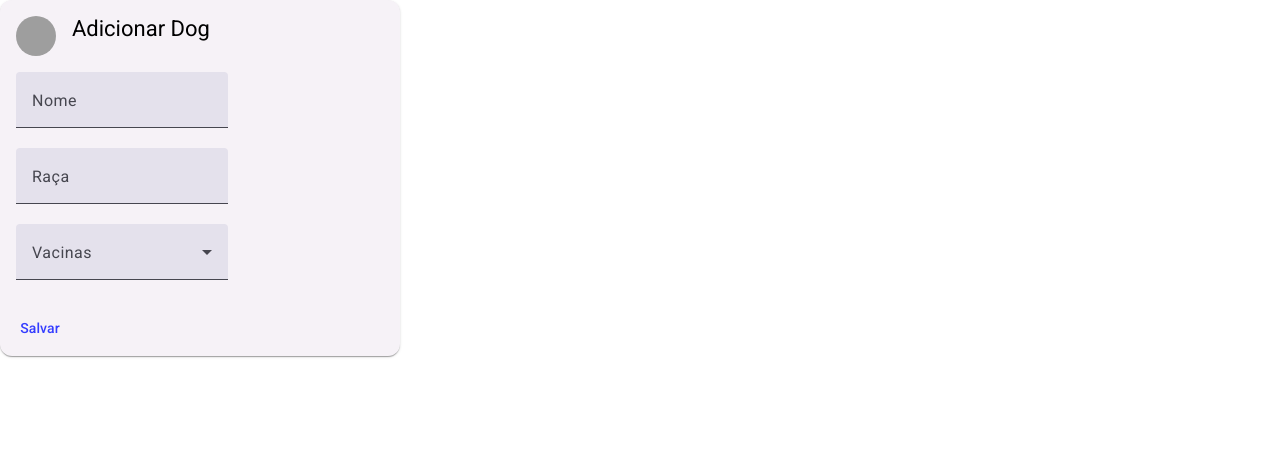
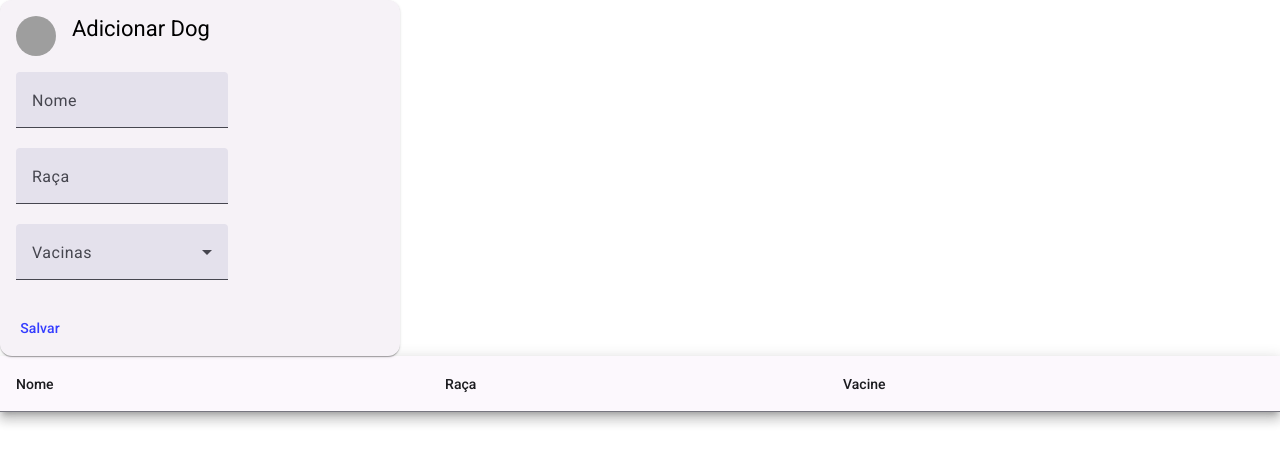
Before and after one commit to giovannicandido/fundatectlp-iv-aula-forms, an Angular app: page / in a window 1280 px wide. Shown: the top 464 px of the page. Built offline with nearby package versions, Linux system fonts and the light colour scheme; grey boxes are pictures that could not be loaded.

Commit message:
tabela do angular material

```diff
--- a/src/app/app.component.html
+++ b/src/app/app.component.html
@@ -34,3 +34,37 @@
     </mat-card>
   </form>
 </div>
+
+<div>
+  <table mat-table [dataSource]="dogs" matSort
+       class="mat-elevation-z8">
+
+  <!-- Position Column -->
+  <ng-container matColumnDef="name">
+    <th mat-header-cell *matHeaderCellDef mat-sort-header sortActionDescription="Sort by name">
+      Nome
+    </th>
+    <td mat-cell *matCellDef="let dog"> {{dog.name}} </td>
+  </ng-container>
+
+  <!-- Name Column -->
+  <ng-container matColumnDef="race">
+    <th mat-header-cell *matHeaderCellDef mat-sort-header sortActionDescription="Sort by race">
+      Raça
+    </th>
+    <td mat-cell *matCellDef="let element"> {{element.race}} </td>
+  </ng-container>
+
+  <!-- Weight Column -->
+  <ng-container matColumnDef="vacine">
+    <th mat-header-cell *matHeaderCellDef mat-sort-header sortActionDescription="Sort by vacine">
+      Vacine
+    </th>
+    <td mat-cell *matCellDef="let element"> {{element.vacine}} </td>
+  </ng-container>
+
+
+  <tr mat-header-row *matHeaderRowDef="displayedColumns"></tr>
+  <tr mat-row *matRowDef="let row; columns: displayedColumns;"></tr>
+</table>
+</div>
--- a/src/app/app.component.ts
+++ b/src/app/app.component.ts
@@ -10,6 +10,8 @@ import { RouterOutlet } from '@angular/router';
 import { DOG_KEY, Dog } from './models'
 import { CommonModule } from '@angular/common';
 import { DogService } from './services';
+import {MatSort, Sort, MatSortModule} from '@angular/material/sort';
+import {MatTableDataSource, MatTableModule} from '@angular/material/table';
 
 @Component({
   selector: 'app-root',
@@ -23,6 +25,8 @@ import { DogService } from './services';
     MatCardModule,
     MatButtonModule,
     MatSelectModule,
+    MatSortModule,
+    MatTableModule,
     ReactiveFormsModule
   ],
   templateUrl: './app.component.html',
@@ -31,6 +35,10 @@ import { DogService } from './services';
 export class AppComponent implements OnInit {
   dogs: Dog[] = []
   vacines = ['Vacina 1', 'Vacina 2', 'Vacina 3']
+  // For Angular Material Table
+  displayedColumns: string[] = ['name', 'race', 'vacine'];
+  //----
+
   form: FormGroup
 
   constructor(formBuilder: FormBuilder, private dogService: DogService) {
```
